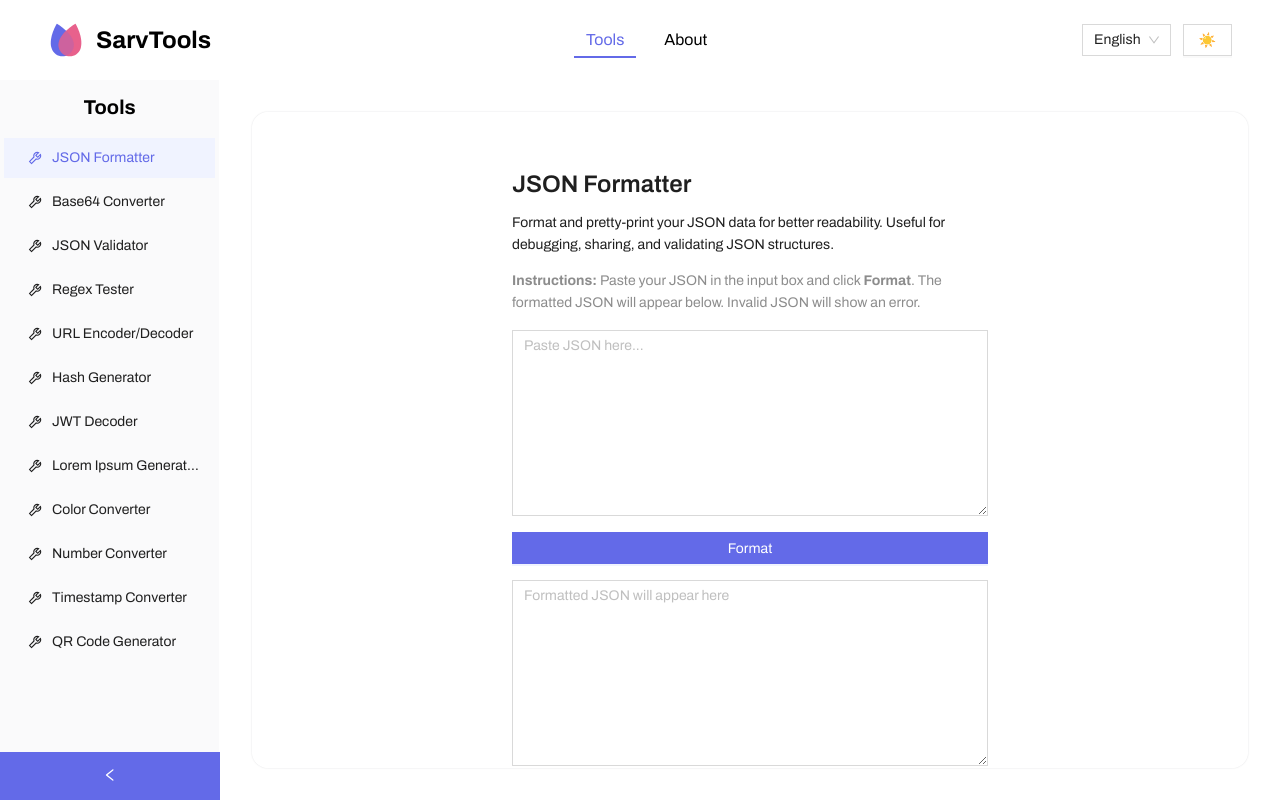
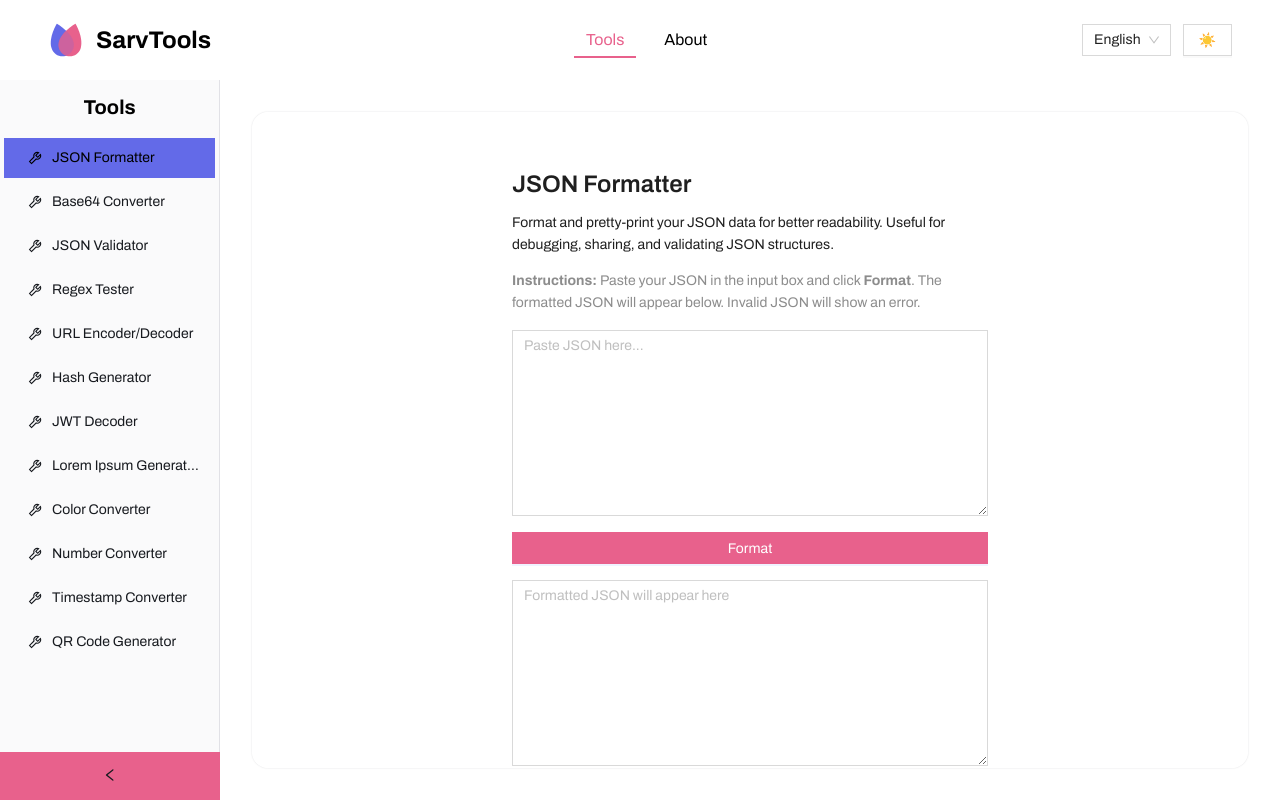
Before and after one commit to hopansh/sarvtools-frontend, a React app: page /tools/json-formatter in a window 1280 px wide. Built offline with nearby package versions, Linux system fonts and the light colour scheme.

Commit message:
BugFixes UI

```diff
--- a/src/components/common/Atoms/MiniCard.tsx
+++ b/src/components/common/Atoms/MiniCard.tsx
@@ -32,7 +32,7 @@ const Styled = styled.div<{ theme: any }>`
     left: 0;
     width: 100%;
     height: 4px;
-    background: ${(props) => props.theme.colors.primary};
+    background: ${(props) => props.theme.colors.accent};
     transform: scaleX(0);
     transform-origin: right;
     transition: transform 0.3s ease;
--- a/src/components/common/Wrapper.tsx
+++ b/src/components/common/Wrapper.tsx
@@ -16,6 +16,11 @@ const Wrapper = ({ children }: { children: React.ReactNode }) => {
       fontFamily: localTheme.fonts.primary,
       borderRadius: 0,
     },
+    components:{
+      Button:{
+        colorPrimary: localTheme.colors.accent,
+      }
+    },
     algorithm: isDark ? theme.darkAlgorithm : theme.defaultAlgorithm,
   };
   return (
--- a/src/layouts/Footer/index.tsx
+++ b/src/layouts/Footer/index.tsx
@@ -49,7 +49,7 @@ const FooterLink = styled(Link)<{ theme: any }>`
 `;
 
 const SocialIcon = styled.a<{ theme: any }>`
-  color: ${(props) => props.theme.colors.secondary};
+  color: ${(props) => props.theme.colors.accent};
   font-size: 24px;
   margin-right: 8px;
   transition: color 0.3s ease;
--- a/src/layouts/Header/index.tsx
+++ b/src/layouts/Header/index.tsx
@@ -39,19 +39,19 @@ const NavSection = styled.nav`
 
 const CustomNavLink = styled(Link)<{ isActive?: boolean; theme: any }>`
   color: ${(props) =>
-    props.isActive ? props.theme.colors.secondary : props.theme.colors.primary};
+    props.isActive ? props.theme.colors.accent : props.theme.colors.primary};
   font-size: 16px;
   text-decoration: none;
   padding: 8px 12px;
   border-bottom: 2px solid
     ${(props) =>
-      props.isActive ? props.theme.colors.secondary : 'transparent'};
+      props.isActive ? props.theme.colors.accent : 'transparent'};
   transition: all 0.3s ease;
   position: relative;
 
   &:hover {
-    color: ${(props) => props.theme.colors.accent};
-    border-bottom: 2px solid ${(props) => props.theme.colors.accent};
+    color: ${(props) => props.theme.colors.secondary};
+    border-bottom: 2px solid ${(props) => props.theme.colors.secondary};
     text-decoration: none;
   }
 `;
--- a/src/pages/Tools.tsx
+++ b/src/pages/Tools.tsx
@@ -11,46 +11,58 @@ import { useSiteConfig } from '@/contexts/SiteConfigContext';
 import { componentRegistry } from '@/constants/componentRegistry';
 import { useLocation, useNavigate } from 'react-router-dom';
 import { HEADER_HEIGHT, MOBILE_HEADER_HEIGHT } from '@/constants/styles';
+import { useThemeMode } from '@/contexts/ThemeContext';
 
 const { Sider, Content } = Layout;
 const { useBreakpoint } = Grid;
 
-const StyledLayout = styled(Layout)`
+const StyledLayout = styled(Layout)<{ theme: any }>`
   height: calc(100vh - ${HEADER_HEIGHT});
   @media (max-width: 768px) {
     height: calc(100vh - ${MOBILE_HEADER_HEIGHT});
   }
   overflow: hidden;
-  background: ${theme.colors.background2};
+  background: ${(props) => props.theme.colors.background2};
 `;
 
-const StyledSider = styled(Sider)`
-  background: ${theme.colors.background2} !important;
+const StyledSider = styled(Sider)<{ themes: any }>`
+  background: ${(props) => props.themes.colors.background2} !important;
   height: 100%;
-  border-right: 1px solid ${theme.colors.background};
+  border-right: 1px solid ${(props) => props.themes.colors.border || props.themes.colors.background};
   .ant-menu {
-    background: transparent !important;
+    background: ${(props) => props.themes.colors.background2} !important;
+    color: ${(props) => props.themes.colors.text} !important;
     overflow: auto;
     padding-bottom: 80px;
     @media (max-width: 768px) {
       padding-bottom: 40px;
     }
   }
+  .ant-menu-item {
+    color: ${(props) => props.themes.colors.text} !important;
+    &:hover, &.ant-menu-item-selected {
+      background: ${(props) => props.themes.colors.secondary} !important;
+      color: ${(props) => props.themes.colors.primary} !important;
+    }
+  }
   .ant-layout-sider-trigger {
-    background: ${theme.colors.secondary} !important;
+    background: ${(props) => props.themes.colors.accent} !important;
+    color: ${(props) => props.themes.colors.text} !important;
   }
 `;
 
-const SiderHeader = styled.div`
+const SiderHeader = styled.div<{ theme: any }>`
   padding: 16px;
   text-align: center;
   font-weight: 700;
-  color: ${theme.colors.primary};
+  color: ${(props) => props.theme.colors.primary};
   font-size: 20px;
+  background: ${(props) => props.theme.colors.background2};
 `;
 
-const StyledContent = styled(Content)`
-  background: ${theme.colors.background};
+const StyledContent = styled(Content)<{ theme: any }>`
+  background: ${(props) => props.theme.colors.background};
+  color: ${(props) => props.theme.colors.text};
   padding: 32px;
   min-height: 400px;
   display: flex;
@@ -62,11 +74,12 @@ const StyledContent = styled(Content)`
   }
 `;
 
-const ToolCard = styled.div`
+const ToolCard = styled.div<{ theme: any }>`
   width: 100%;
-  background: ${theme.colors.white};
-  border-radius: ${theme.borders.radius};
-  box-shadow: ${theme.shadows.small};
+  background: ${(props) => props.theme.colors.white || props.theme.colors.background2};
+  color: ${(props) => props.theme.colors.text};
+  border-radius: ${(props) => props.theme.borders.radius};
+  box-shadow: ${(props) => props.theme.shadows.small};
   padding: 32px;
   min-height: 70vh;
   max-height: 100%;
@@ -83,6 +96,7 @@ function Tools() {
   const { tools } = useSiteConfig();
   const location = useLocation();
   const navigate = useNavigate();
+  const { theme } = useThemeMode();
   const [collapsed, setCollapsed] = useState(false);
   const [drawerOpen, setDrawerOpen] = useState(false);
   const screens = useBreakpoint();
@@ -134,7 +148,7 @@ function Tools() {
   };
 
   return (
-    <StyledLayout>
+    <StyledLayout theme={theme}>
       {isMobile ? (
         <>
           <Button
@@ -148,46 +162,50 @@ function Tools() {
               bottom: 24,
               right: 24,
               zIndex: 999,
-              boxShadow: '0 4px 16px rgba(0,0,0,0.18)'
+              boxShadow: '0 4px 16px rgba(0,0,0,0.18)',
+              background: theme.colors.secondary,
+              color: theme.colors.text,
             }}
             aria-label="Open tools menu"
           />
           <Drawer
-            title="All Tools"
+            title={<span style={{color: theme.colors.primary}}>All Tools</span>}
             placement="left"
             onClose={() => setDrawerOpen(false)}
             open={drawerOpen}
-            bodyStyle={{ padding: 0 }}
+            bodyStyle={{ padding: 0, background: theme.colors.background2, color: theme.colors.text }}
             width={220}
+            headerStyle={{ background: theme.colors.background2, color: theme.colors.primary }}
+            style={{ background: theme.colors.background2 }}
           >
             <Menu
               mode="inline"
               selectedKeys={[selectedKey]}
               items={menuItems}
               onClick={handleMenuClick}
-              style={{ height: '100%', borderRight: 0 }}
+              style={{ height: '100%', borderRight: 0, background: theme.colors.background2, color: theme.colors.text }}
             />
           </Drawer>
         </>
       ) : (
-        <StyledSider
+        <StyledSider themes={theme}
           collapsible
           collapsed={collapsed}
           onCollapse={setCollapsed}
           width={220}
         >
-          <SiderHeader>{collapsed ? <ToolOutlined /> : 'Tools'}</SiderHeader>
+          <SiderHeader theme={theme}>{collapsed ? <ToolOutlined /> : 'Tools'}</SiderHeader>
           <Menu
             mode="inline"
             selectedKeys={[selectedKey]}
             items={menuItems}
             onClick={handleMenuClick}
-            style={{ height: '100%', borderRight: 0 }}
+            style={{ height: '100%', borderRight: 0, background: theme.colors.background2, color: theme.colors.text }}
           />
         </StyledSider>
       )}
-      <StyledContent>
-        <ToolCard>
+      <StyledContent theme={theme}>
+        <ToolCard theme={theme}>
           <Suspense
             fallback={
               <div style={{ padding: 32, textAlign: 'center' }}>
--- a/src/styles/globalStyles.ts
+++ b/src/styles/globalStyles.ts
@@ -24,6 +24,9 @@ export function useGlobalStyles() {
         text-decoration: none;
         color: unset;
         transition: all 0.3s ease-in-out;
+        :hover {
+          color: ${theme.colors.accent};
+        }
       }
       * {
         margin: 0;
--- a/src/styles/index.ts
+++ b/src/styles/index.ts
@@ -73,6 +73,7 @@ export const lightTheme = {
     background2: '#FAFAFBFF',
     text: '#171A1FFF',
     subtext: '#9095A0FF',
+    border: '#E1E1E6FF',
   },
 };
 
@@ -91,6 +92,7 @@ export const darkTheme = {
     background2: '#23262F',
     text: '#F1F1F1',
     subtext: '#A3A3A3',
+    border: '#E1E1E6',
   },
 };
 
```
